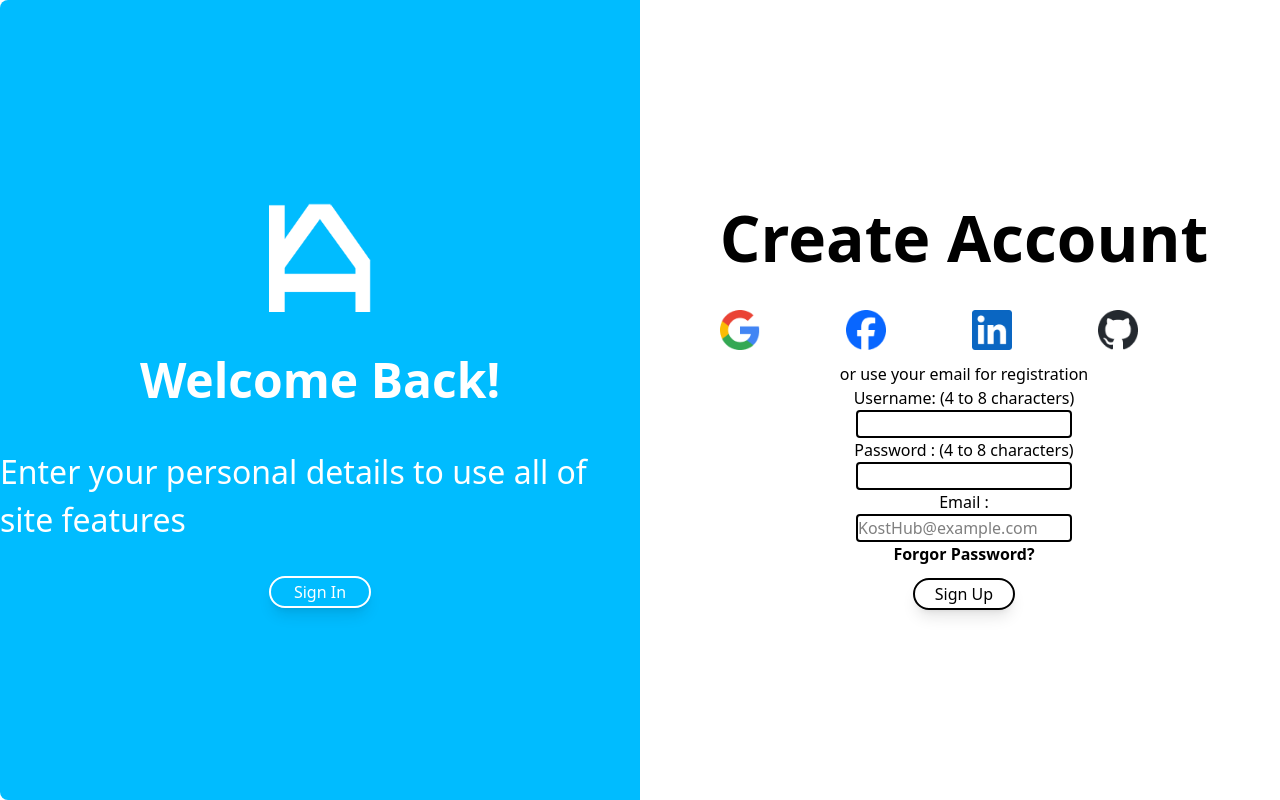
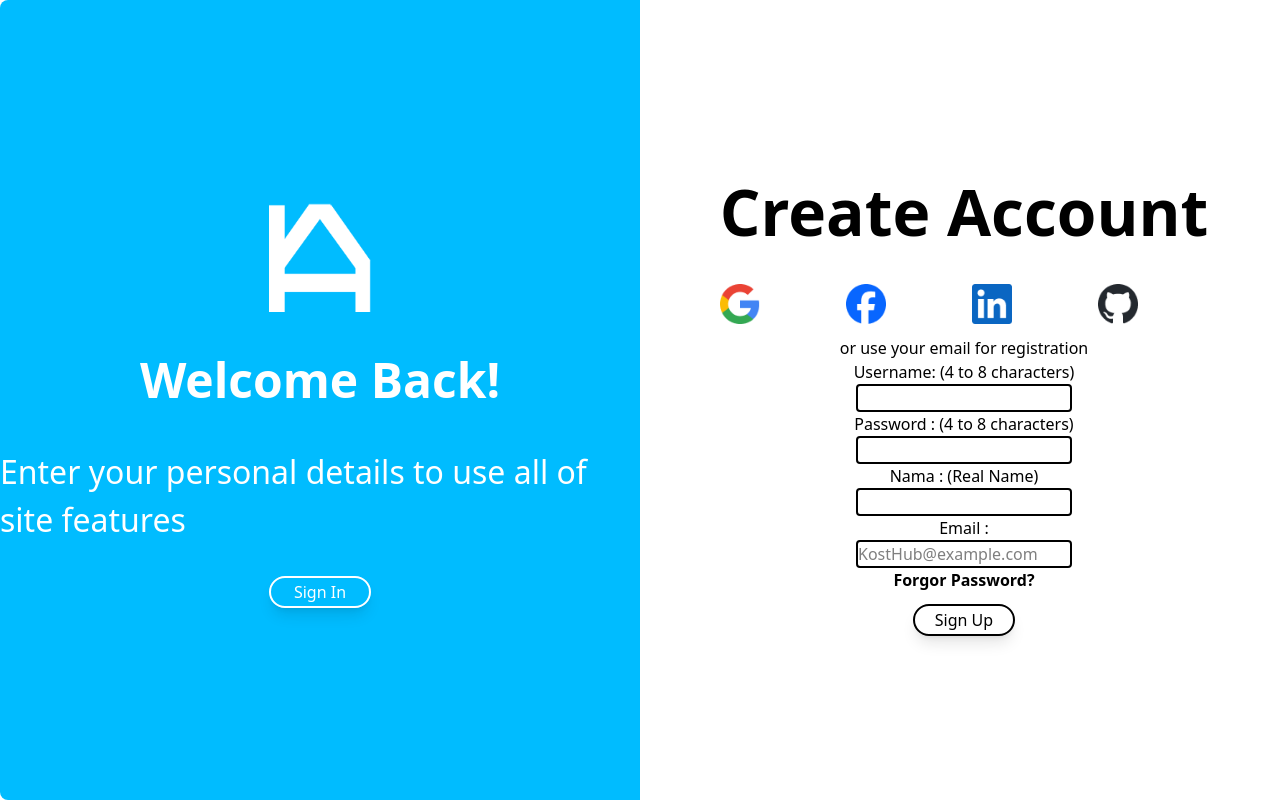
Before and after one commit to Nabilmln/KOSTHUB, a Next.js app: page /Register in a window 1280 px wide. Built offline with nearby package versions, Linux system fonts and the light colour scheme.

Commit message:
penambahan state nama

```diff
--- a/src/app/(pages)/Register/page.tsx
+++ b/src/app/(pages)/Register/page.tsx
@@ -14,12 +14,14 @@ const Register = () => {
   const { user, setUser } = useHook();
   const [username, setUsername] = useState<string>("");
   const [password, setPassword] = useState<string>("");
+  const [nama, setNama] = useState<string>("");
   const [email, setEmail] = useState<string>("");
 
   const handleRegister = () => {
     const newUser = {
       username: username,
       password: password,
+      nama: nama,
       email: email,
     };
     setUser((prev) => [...prev, newUser]);
@@ -119,6 +121,14 @@ const Register = () => {
             </form>
 
             <form action="" className="text-center">
+              <label htmlFor="nama">Nama : (Real Name)</label> <br />
+              <input
+                type="text"
+                className="border-2 w-[27vh] rounded-sm"
+                onChange={(e) => setNama(e.target.value)}
+              />
+            </form>
+            <form action="" className="text-center">
               <label htmlFor="email">Email :</label> <br />
               <input
                 type="email"
```
